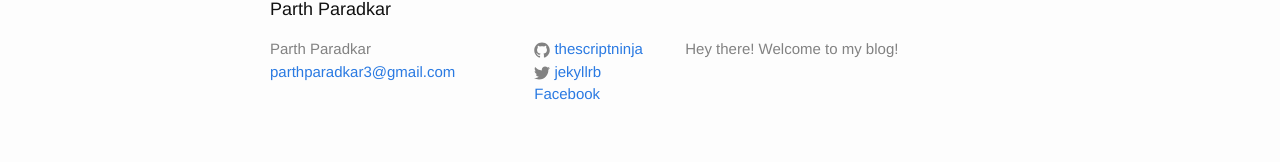
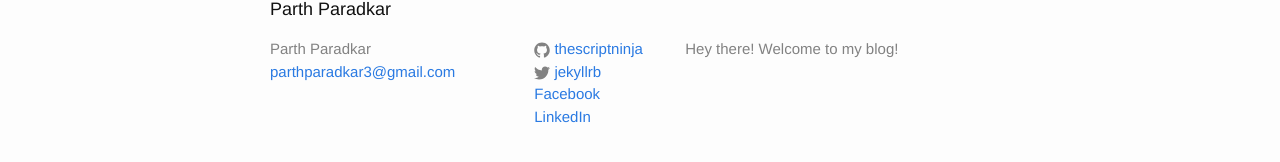
Before and after one commit to tweet-sevak/thescriptninja.github.io, a Jekyll site: the page built from about.md, in a window 1280 px wide. Shown: the part 385-547 px from the top of the page. Built offline with Jekyll 4.4.1, drawn with Linux system fonts in a browser that asks for light colours.

Commit message:
Update footer.html

```diff
--- a/_includes/footer.html
+++ b/_includes/footer.html
@@ -32,6 +32,13 @@
             </a>
           </li>
           {% endif %}
+          {% if site.linkedin_username %}
+          <li>
+            <a href="https://linkedin.com/in/{{ site.linkedin_username }}">
+              <i class="fa fa-linkedin"></i> LinkedIn
+            </a>
+          </li>
+          {% endif %}
         </ul>
       </div>
 
```
